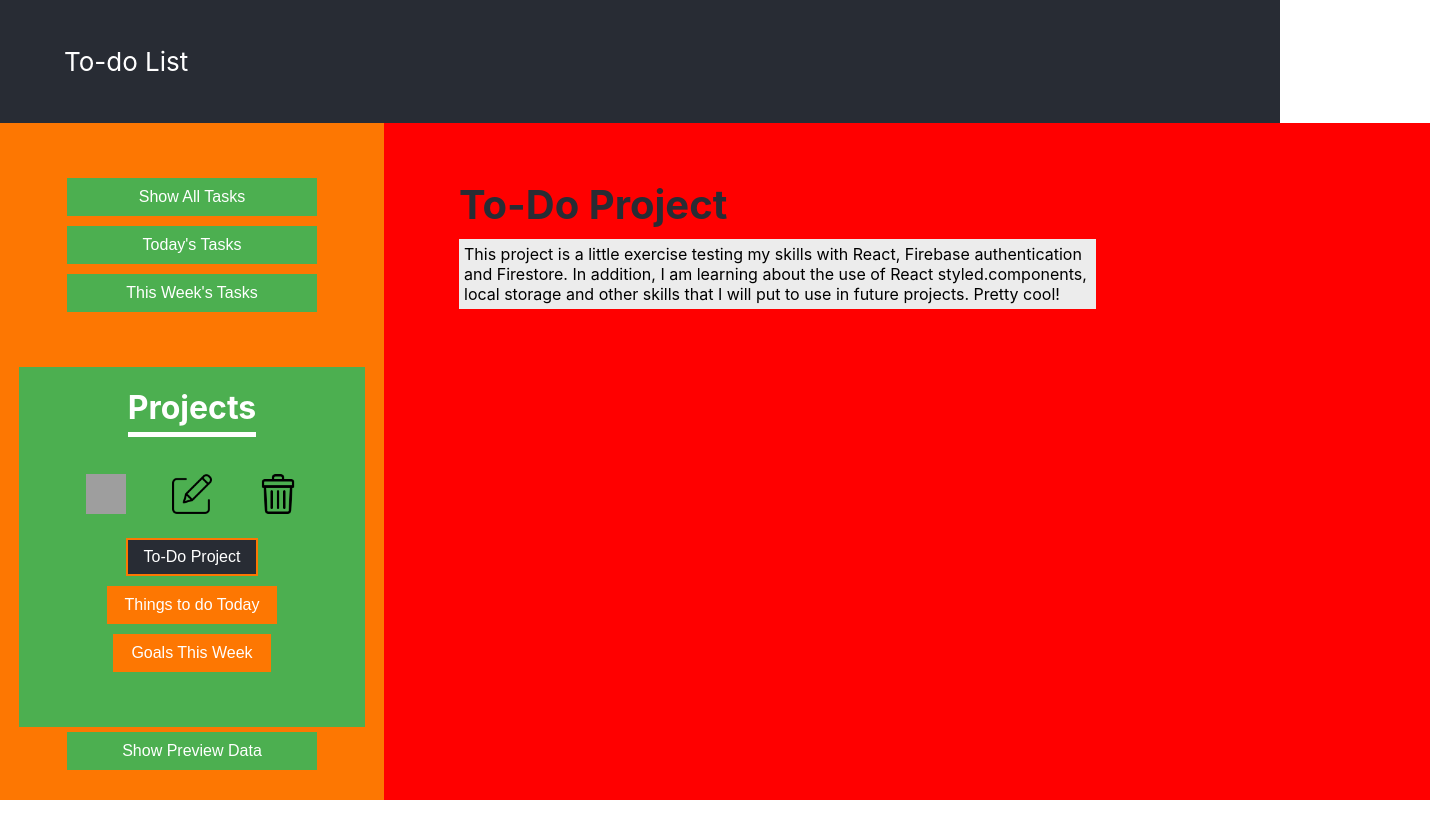
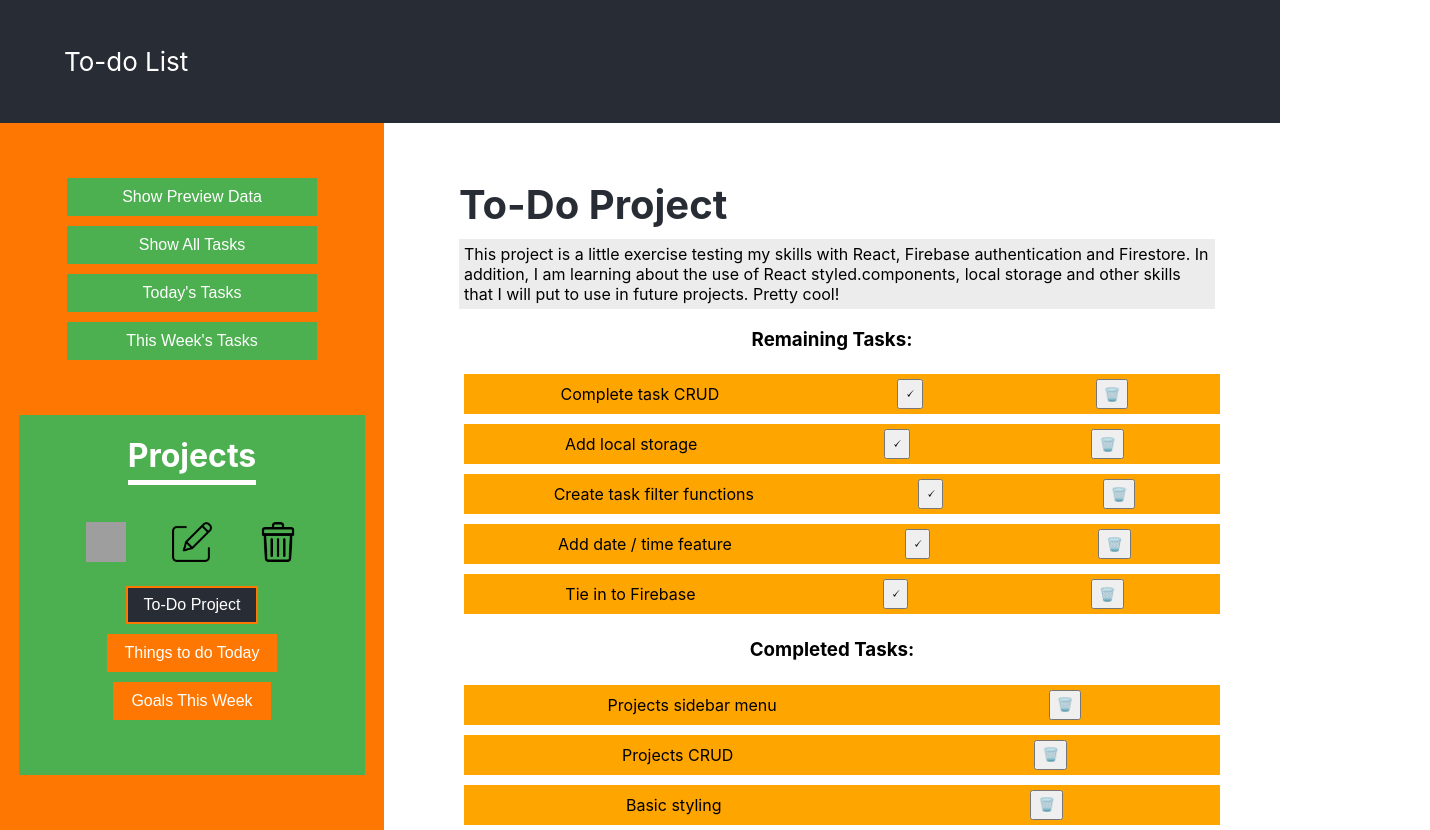
Before and after one commit to brenton-j-andrews/todo_project, a React (Create React App) app: page / in a window 1280 px wide. Both pictures are taken after a click on the button "Show Preview Data". Shown: the whole page, 1430 px wide, since content can reach past the window. Before the commit the page ends 800 px from the top, so only its background shows below. Built offline with nearby package versions, Linux system fonts and the light colour scheme; grey boxes are pictures that could not be loaded.

Commit message:
Task panel styling in progress, refactor dummy data and tasks object

```diff
--- a/src/Components/ProjectsPanel/ProjectsPanel.js
+++ b/src/Components/ProjectsPanel/ProjectsPanel.js
@@ -33,6 +33,7 @@ const ProjectsPanel = ({
         <Panel>
 
             <TasksList>
+                <TasksButton onClick={() => {previewMode()}}> Show Preview Data </TasksButton>
                 <TasksButton> Show All Tasks </TasksButton>
                 <TasksButton> Today's Tasks </TasksButton>
                 <TasksButton> This Week's Tasks </TasksButton>
@@ -70,7 +71,6 @@ const ProjectsPanel = ({
 
             </ProjectsList>
 
-            <TasksButton onClick={() => {previewMode()}}> Show Preview Data </TasksButton>
         </Panel>
     )
 }
--- a/src/Components/TasksPanel/Styles/TasksPanel.styles.js
+++ b/src/Components/TasksPanel/Styles/TasksPanel.styles.js
@@ -5,16 +5,13 @@ export const TaskWrapper = styled.div`
     display: flex;
     flex-direction: column;
     align-items: flex-start;
-
-    flex-grow: 1;
-    background-color: red;
-    height: 100%;
+    width: 100%;
+    padding: 30px 75px 0px 75px;
 `
 
 export const TaskHeader = styled(TaskWrapper)`
     width: 100%;
-    padding: 30px 75px 0px 75px;
-
+    padding: 0px;
     & h1 {
         margin-bottom: 10px;
         font-size: 40px;
@@ -26,6 +23,26 @@ export const TaskHeader = styled(TaskWrapper)`
         margin: 0px;
         padding: 5px;
         background-color: #ececec;
-        width: 70%;
+        width: 100%;
     }
 `
+
+export const Tasks = styled.div`
+    display: flex;
+    flex-direction: column;
+    width: 100%;
+`
+
+export const Task = styled.div`
+    display: flex;
+    justify-content: space-around;
+    min-width: 100%;
+    margin: 5px;
+    padding: 5px;
+    background-color: orange;
+
+    & p {
+        margin: 0px;
+        padding: 5px;
+    }
+`
--- a/src/Components/TasksPanel/TasksPanel.js
+++ b/src/Components/TasksPanel/TasksPanel.js
@@ -2,7 +2,7 @@ import React from "react";
 
 import NewProject from "./NewProject";
 
-import { TaskWrapper, TaskHeader  } from "./Styles/TasksPanel.styles";
+import { TaskWrapper, TaskHeader, Tasks, Task  } from "./Styles/TasksPanel.styles";
 
 export const TasksPanel = ({
     projects,
@@ -13,17 +13,39 @@ export const TasksPanel = ({
 
     if (!addProjectBool) {
         const project = projects.find(project => project.title === selectedProject.title);
-        console.log("Project: ", project);
+
         if (project) {
             return (
                 <TaskWrapper>
 
                     <TaskHeader>
                         <h1> {project.title} </h1>
+                        <p> {project.description}</p>
+                    </TaskHeader>
 
 
-                        <p> {project.description}</p>
-                    </TaskHeader>
+                    <Tasks>
+
+                        <h3> Remaining Tasks: </h3>
+
+                        {project.todo.map((task) => {
+                            return (
+                                <Task> <p>{task.title}</p> <button> 🗸 </button> <button> 🗑️ </button>
+
+                                </Task>
+                            )
+                        })}
+                    </Tasks>
+
+                    <Tasks>
+                        <h3> Completed Tasks:  </h3>
+                        {project.completed_tasks.map((task) => {
+                            return (
+                                <Task> <p>{task.title}</p> <button> 🗑️ </button> </Task>
+                            )
+                        })}
+                    </Tasks>
+
 
                 </TaskWrapper>
             )
--- a/src/Objects/previewData.js
+++ b/src/Objects/previewData.js
@@ -1,18 +1,23 @@
 // Fake project data for preview mode!
+
+import Task from "./task";
+
 export const previewData = [
+
     {
         title: "To-Do Project",
         description: "This project is a little exercise testing my skills with React, Firebase authentication and Firestore. In addition, I am learning about the use of React styled.components, local storage and other skills that I will put to use in future projects. Pretty cool! ",
 
-        todo: [],
+        todo: [new Task("Complete task CRUD"), new Task("Add local storage"), new Task("Create task filter functions"), new Task("Add date / time feature"), new Task("Tie in to Firebase")],
+        completed_tasks: [new Task("Projects sidebar menu"), new Task("Projects CRUD"), new Task("Basic styling")],
         completed: false
     },
 
     {
         title: "Things to do Today",
         description: "My chores for  the day.",
-
-        todo: [],
+        todo: [new Task("Finish front-end for To-Do Project"), new Task("Go to the gym at 11"), new Task("Get a haircut after gym"), new Task("Make a pizza for dinner!")],
+        completed_tasks: [new Task("Wake Up (="), new Task("Morning stretching routine"), new Task("Start working")],
         completed: false
     },
 
@@ -20,7 +25,8 @@ export const previewData = [
         title: "Goals This Week",
         description: "Things I am hoping to get done this week!",
 
-        todo: [],
+        todo: [new Task("Finish To-Do Project"), new Task("Start Reddit clone project"), new Task("Start job interview prep"), new Task("Start working on personal website"), new Task("Climb the V8 bouldering problem at the gym!")],
+        completed_tasks: [new Task("The week just started, so nothing yet")],
         completed: false
     },
 ]
--- a/src/Objects/project.js
+++ b/src/Objects/project.js
@@ -6,6 +6,7 @@ class Project {
         this.title = title;
         this.description = description;
         this.todo = [];
+        this.completed_tasks = [];
         this.completed = false;
     }
 
--- a/src/Objects/task.js
+++ b/src/Objects/task.js
@@ -1,9 +1,8 @@
 // Task object. Stored in project.todo_tasks and project.completed_tasks.
 
 class Task {
-    constructor(title, description) {
+    constructor(title) {
         this.title = title;
-        this.description = this.description;
         this.completed = false;
         }
 
@@ -15,3 +14,5 @@ class Task {
         return this.description;
     }
 }
+
+export default Task;
```
